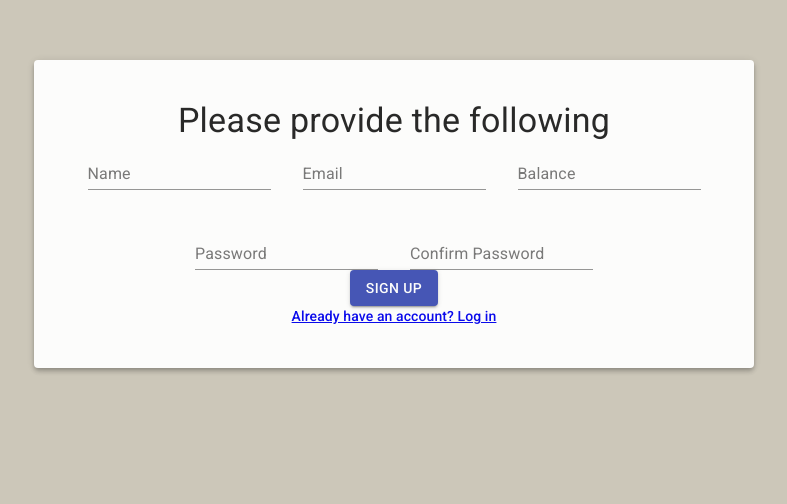
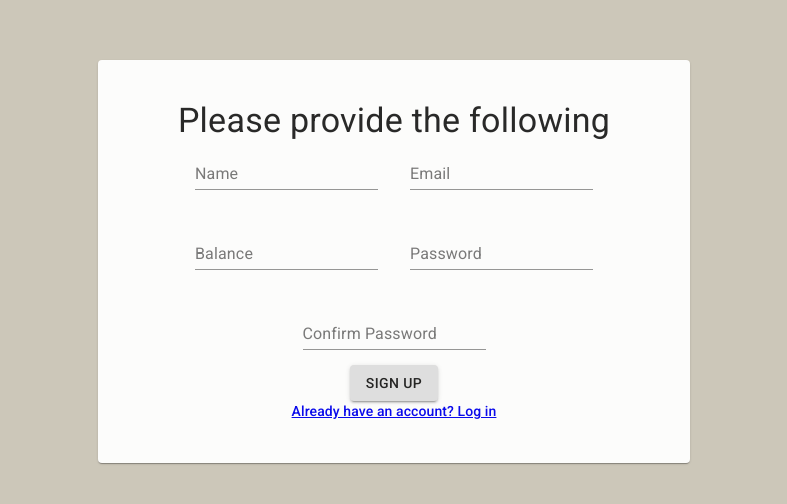
Before and after one commit to ranm13/expenses-react-redux, a React (Create React App) app: page /register in a window 1280 px wide. Shown: the part 140-644 px from the top of the page, without its empty margins (246-1033 px from the left). Built offline with nearby package versions, Linux system fonts and the light colour scheme.

Commit message:
before first deploying to heroku

```diff
--- a/src/app.css
+++ b/src/app.css
@@ -3,6 +3,14 @@ body{
     height: 100%;
     margin: 0;
     overflow: hidden
+}
+
+.login-form{
+    margin: 25vh;
+    padding: 5vh;
+    width: 25vw;
+    opacity: 0.95;
+
 }
 
 .table-container{
@@ -24,6 +32,7 @@ body{
 .charts-container{
     padding: 15px;
     width: 50vw;
+    height: 64.5vh;
     text-align: center;
 }
 
@@ -35,3 +44,21 @@ body{
 .headers-item, .transaction-item{
     border: 1px solid #A9AEBE;
 }
+
+.spinner{
+    position: relative;
+    top: 20vh;
+    left: 13vw;
+}
+
+.spinner2{
+    position: relative;
+    top: 20vh;
+}
+
+.register-form{
+    margin: 25vh;
+    padding: 5vh;
+    width: 40vw;
+    opacity: 0.95;
+}
--- a/src/components/analytics/ChartsContainer.js
+++ b/src/components/analytics/ChartsContainer.js
@@ -3,15 +3,30 @@ import Grid from '@material-ui/core/Grid'
 import DepositsPieChart from './DepositsPieChart';
 import WithdrawsPieChart from './WithdrawsPieChart';
 import { Paper } from '@material-ui/core';
+import { useSelector } from 'react-redux';
+import Loader from 'react-loader-spinner'
 
 const ChartsContainer = function(){
+    const transactions = useSelector(state => state.transactions)
     return (
         <Grid item >
             <Paper className="charts-container">
+                {
+                    transactions[0]?
                         <Grid container direction='row'>
                             <DepositsPieChart />
                             <WithdrawsPieChart />
-                    </Grid>
+                        </Grid>:
+                        <Loader
+                        className="spinner2"
+                        type="Puff"
+                        color="#E4061F"
+                        height={100}
+                        width={100}
+                        timeout={4000}
+                        />
+                }
+
             </Paper>
         </Grid>)
 }
--- a/src/components/analytics/DepositsPieChart.js
+++ b/src/components/analytics/DepositsPieChart.js
@@ -25,7 +25,7 @@ const DepositsPieChart = function() {
     const transactions = useSelector(state => state.transactions)
     let deposits = countDepositByCategory(transactions)
     return (
-      <Grid item >
+      <Grid item style={{marginLeft: '2.5vw'}}>
         <Typography variant="h5">
           This Month Deposits
         </Typography>
--- a/src/components/analytics/WithdrawsPieChart.js
+++ b/src/components/analytics/WithdrawsPieChart.js
@@ -25,7 +25,7 @@ const WithdrawsPieChart = function() {
     const transactions = useSelector(state => state.transactions)
     let withdraws = countWithdrawsByCategory(transactions)
     return (
-      <Grid item style={{marginLeft: '5vw'}}>
+      <Grid item style={{marginLeft: '2.5vw'}}>
         <Typography variant="h5">
           This Month Withdraws
         </Typography>
--- a/src/components/auth/Login.js
+++ b/src/components/auth/Login.js
@@ -28,7 +28,7 @@ const Login = function(){
 
 return(
   <Grid container direction="column" justify="center" alignItems="center" spacing={10} >
-    <Paper style={{ margin: "25vh", padding: "5vh", width: "25vw", opacity: "0.95" }}>
+    <Paper className="login-form" >
       <form noValidate onSubmit={e => {
         e.preventDefault()
         dispatch(loginUser(loginInput))}}>
@@ -40,11 +40,11 @@ return(
                 </Grid>
                 <Grid item>
                     <TextField label="Password" error={errors.password || errors.passwordincorrect ? true: false} type="password"
-                        onChange={e => setLoginInput({ ...loginInput, password: e.target.value})}/>
+                       onChange={e => setLoginInput({ ...loginInput, password: e.target.value})}/>
                     <Typography style={{color: "red"}}>{errors.password}{errors.passwordincorrect}</Typography>
                 </Grid>
                 <Grid item>
-                    <Button variant="contained" color="primary" type="submit">Login</Button>
+                    <Button variant="contained"  type="submit">Login</Button>
                 </Grid>
                 <Typography variant="subtitle2" component={Link} to="/register">Haven't got a user yet !? Click here to Register</Typography>
             </Grid>
--- a/src/components/auth/Register.js
+++ b/src/components/auth/Register.js
@@ -31,7 +31,7 @@ const Register = function(){
 
 return (
   <Grid container justify="center" alignItems="center">
-    <Paper elevation={4} style={{ margin: "25vh", padding: "5vh", width: "50vw", opacity: "0.95" }}>
+    <Paper className="register-form">
       <form noValidate onSubmit={e => {
       e.preventDefault()
       dispatch(registerUser(registerInput, history))}}>
@@ -68,8 +68,8 @@ return (
                     </Grid>
                 </Grid>
             </Grid>
-          <Grid item>
-            <Button variant="contained" color="primary" type="submit" >Sign up</Button>
+          <Grid item style={{marginTop: "15px"}}>
+            <Button variant="contained" type="submit" >Sign up</Button>
           </Grid>
           <Grid item>
             <Typography variant="subtitle2" component={Link} to="/">Already have an account? Log in</Typography>
--- a/src/components/transactions-table/Transaction.js
+++ b/src/components/transactions-table/Transaction.js
@@ -28,7 +28,7 @@ const Transaction = function(props) {
             <TableCell className="transaction-item">{moment(transaction.date).format('LLL')}</TableCell>
             <TableCell className="transaction-item">
                 <IconButton  onClick={() => dispatch(deleteTransaction(userId, transaction._id))}>
-                    <DeleteForeverIcon style={{color: "#E4061F"}}/>
+                    <DeleteForeverIcon  style={{color: "#E4061F"}}/>
                 </IconButton>
             </TableCell>
         </TableRow >)
--- a/src/components/transactions-table/Transactions.js
+++ b/src/components/transactions-table/Transactions.js
@@ -30,6 +30,7 @@ const Transactions = function(){
                   .sort((a, b) => new Date(b.date).getTime() - new Date(a.date).getTime())
                   .map(t => <Transaction key={t._id} transaction={t}/>):
                   <Loader
+                  className="spinner"
                   type="Puff"
                   color="#E4061F"
                   height={100}
```
Lines whose indentation alone changed are shown as unchanged.
